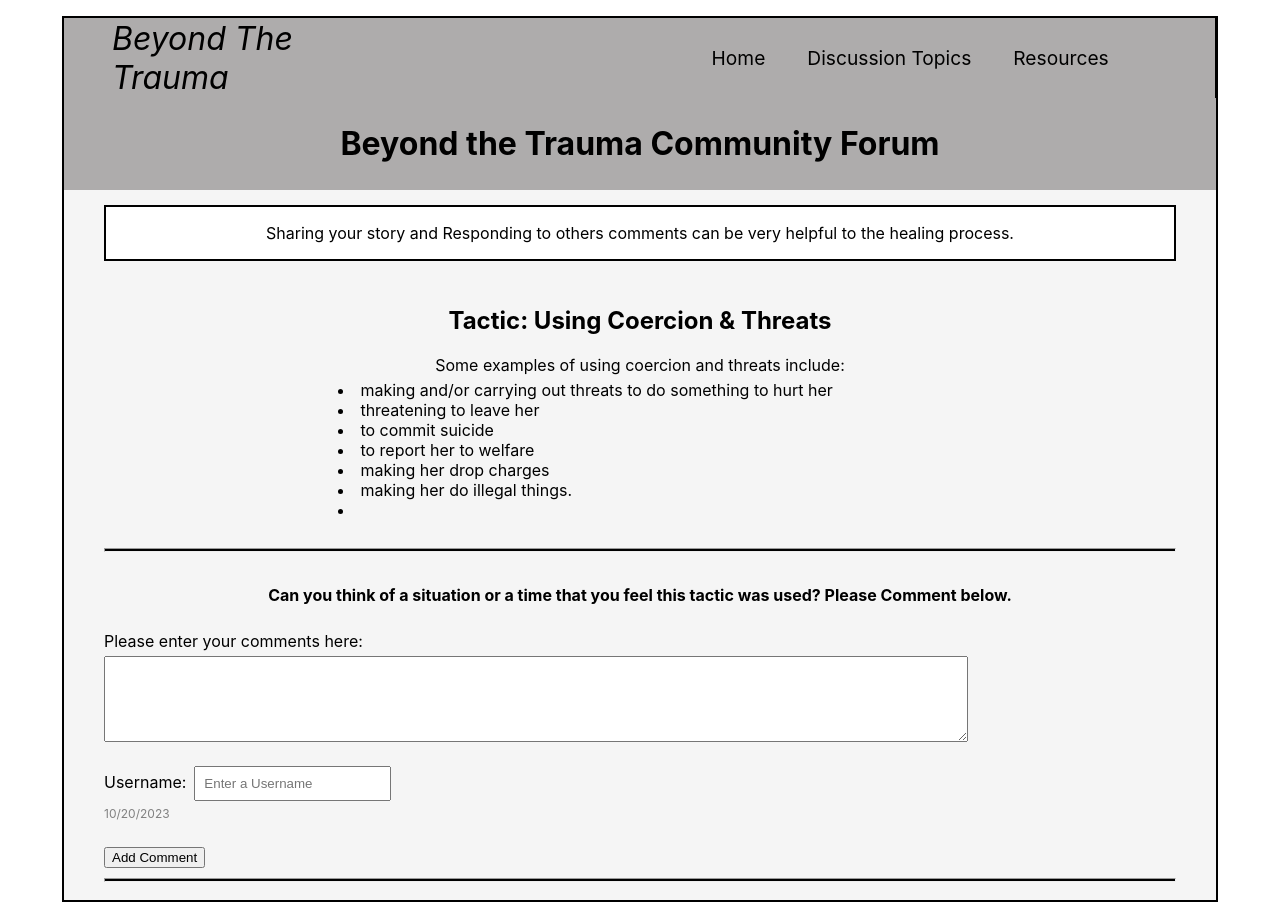
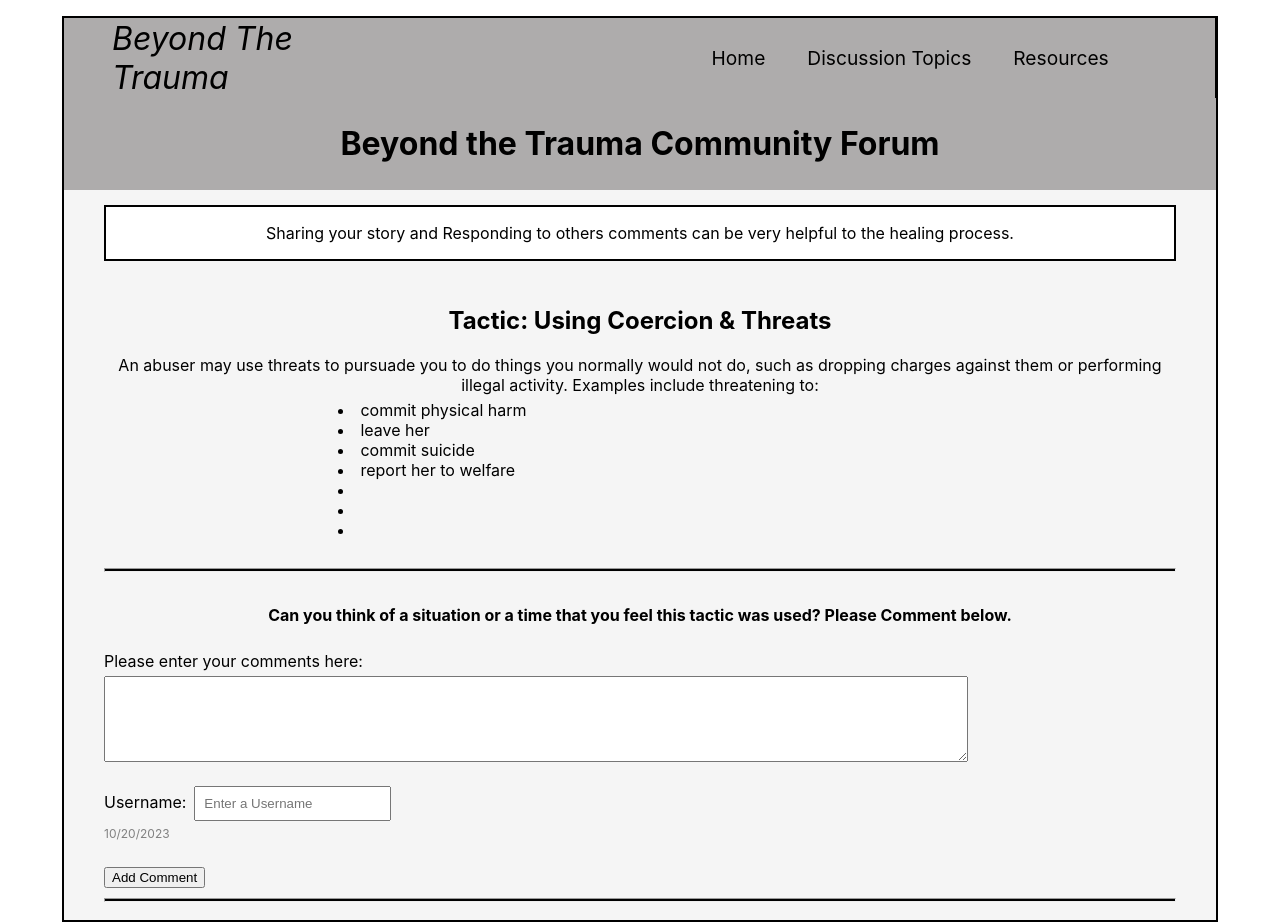
Before and after one commit to jengerred/Beyond-the-Trauma-Community-Forum, a React (Create React App) app: page /Tactic1 in a window 1280 px wide. Built offline with nearby package versions, Linux system fonts and the light colour scheme.

Commit message:
Update Tactic1.js
modifying description and list of examples

```diff
--- a/src/pages/Tactic1.js
+++ b/src/pages/Tactic1.js
@@ -6,13 +6,11 @@ function Tactic1() {
 <>
 <ForumData
 title=" Using Coercion & Threats"
-text="Some examples of using coercion and threats include:"
-list="making and/or carrying out threats to do something to hurt her"
-list2="threatening to leave her"
-list3=" to commit suicide"
-list4 = " to report her to welfare"
-list5 = "making her drop charges"
-list6 = "making her do illegal things."
+text="An abuser may use threats to pursuade you to do things you normally would not do, such as dropping charges against them or performing illegal activity. Examples include threatening to:"
+list="commit physical harm"
+list2="leave her"
+list3="commit suicide"
+list4 = "report her to welfare"
 
 />
 </>
```
